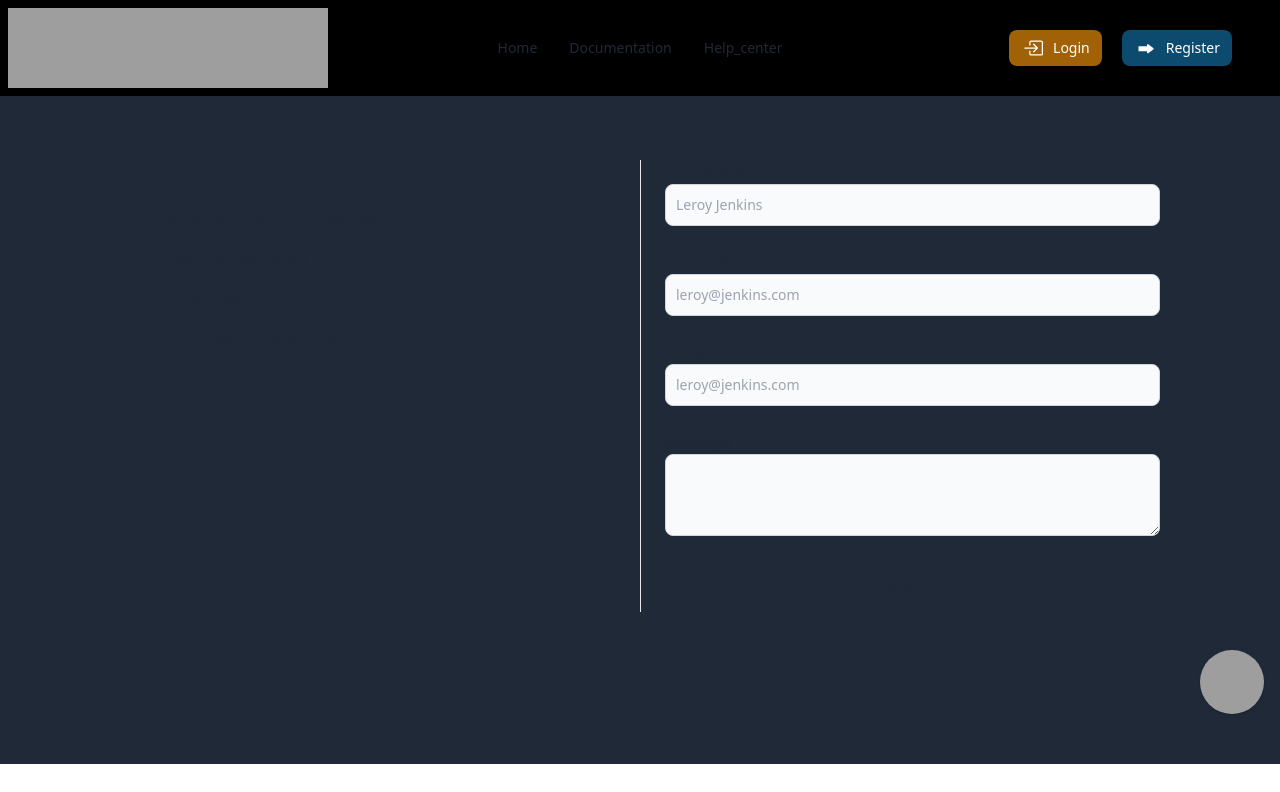
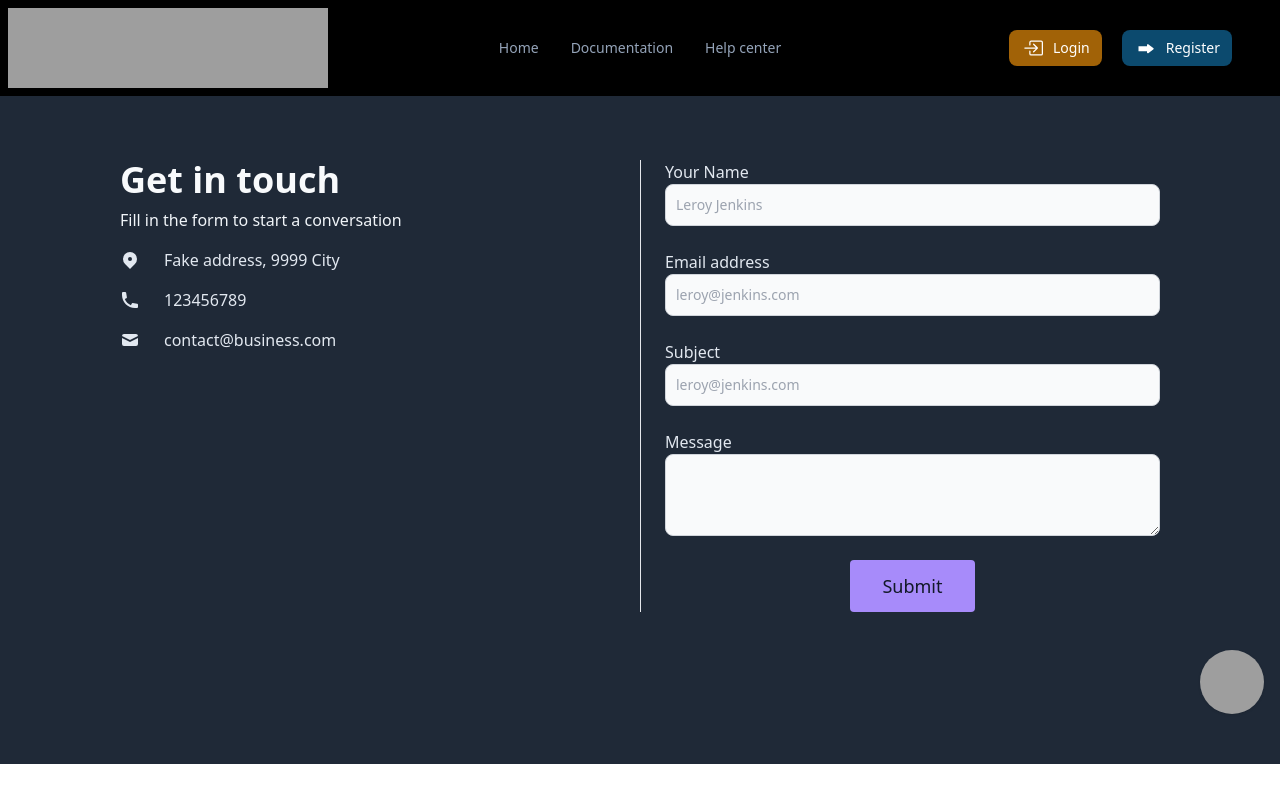
Before and after one commit to parvezislam45/Wizard-Stock-Exchange, a React (Vite) app in the folder front-end/wizzard-stock-exchange/: page /help-center in a window 1280 px wide. Shown: the top 792 px of the page. Built offline with nearby package versions, Linux system fonts and the light colour scheme; grey boxes are pictures that could not be loaded.

Commit message:
help center light theme

```diff
--- a/front-end/wizzard-stock-exchange/src/CustomerSuport/Customer.jsx
+++ b/front-end/wizzard-stock-exchange/src/CustomerSuport/Customer.jsx
@@ -4,12 +4,12 @@ const Customer = () => {
       <section className="py-6 dark:bg-gray-800 dark:text-gray-50 mt-10">
         <div className="grid max-w-6xl grid-cols-1 px-6 mx-auto lg:px-8 md:grid-cols-2 md:divide-x">
           <div className="py-6 md:py-0 md:px-6">
-            <h1 className="text-4xl font-bold">Get in touch</h1>
-            <p className="pt-2 pb-4">
+            <h1 className="text-4xl font-bold text-slate-50">Get in touch</h1>
+            <p className="text-slate-100 pt-2 pb-4">
               Fill in the form to start a conversation
             </p>
             <div className="space-y-4">
-              <p className="flex items-center">
+              <p className="flex items-center text-slate-200">
                 <svg
                   xmlns="http://www.w3.org/2000/svg"
                   viewBox="0 0 20 20"
@@ -25,7 +25,7 @@ const Customer = () => {
                 </svg>
                 <span>Fake address, 9999 City</span>
               </p>
-              <p className="flex items-center">
+              <p className="flex items-center text-slate-200">
                 <svg
                   xmlns="http://www.w3.org/2000/svg"
                   viewBox="0 0 20 20"
@@ -37,7 +37,7 @@ const Customer = () => {
                 </svg>
                 <span>123456789</span>
               </p>
-              <p className="flex items-center">
+              <p className="flex items-center text-slate-200">
                 <svg
                   xmlns="http://www.w3.org/2000/svg"
                   viewBox="0 0 20 20"
@@ -54,7 +54,7 @@ const Customer = () => {
           </div>
           <form className="flex flex-col py-6 space-y-6 md:py-0 md:px-6">
             <label className="block">
-              <span className="mb-1">Your Name</span>
+              <span className="text-slate-200 mb-1">Your Name</span>
               <input
                 type="text"
                 placeholder="Leroy Jenkins"
@@ -62,7 +62,7 @@ const Customer = () => {
               />
             </label>
             <label className="block">
-              <span className="mb-1">Email address</span>
+              <span className="text-slate-200 mb-1">Email address</span>
               <input
                 type="email"
                 placeholder="leroy@jenkins.com"
@@ -70,7 +70,7 @@ const Customer = () => {
               />
             </label>
             <label className="block">
-              <span className="mb-1">Subject</span>
+              <span className="text-slate-200 mb-1">Subject</span>
               <input
                 type="email"
                 placeholder="leroy@jenkins.com"
@@ -78,7 +78,7 @@ const Customer = () => {
               />
             </label>
             <label className="block">
-              <span className="mb-1">Message</span>
+              <span className="text-slate-200 mb-1">Message</span>
               <textarea
                 rows="3"
                 className="bg-gray-50 border border-gray-300 text-gray-900 text-sm rounded-lg focus:ring-blue-500 focus:border-blue-500 block w-full p-2.5 dark:bg-gray-700 dark:border-gray-600 dark:placeholder-gray-400 dark:text-white dark:focus:ring-blue-500 dark:focus:border-blue-500"
@@ -86,7 +86,7 @@ const Customer = () => {
             </label>
             <button
               type="button"
-              className="self-center px-8 py-3 text-lg rounded focus:ring hover:ring focus:ri dark:bg-violet-400 dark:text-gray-900 focus:ri hover:ri"
+              className="self-center px-8 py-3 text-lg rounded focus:ring hover:ring focus:ri bg-violet-400 text-gray-900 focus:ri hover:ri"
             >
               Submit
             </button>
--- a/front-end/wizzard-stock-exchange/src/Shered/Nav.jsx
+++ b/front-end/wizzard-stock-exchange/src/Shered/Nav.jsx
@@ -47,7 +47,7 @@ const Nav = () => {
           </Link>
         </div>
         <div className="navbar-center hidden lg:flex">
-          <ul className="menu menu-horizontal px-1">
+          <ul className="text-slate-400 menu menu-horizontal px-1">
             <li>
               <Link to="/">Home</Link>
             </li>
@@ -55,7 +55,7 @@ const Nav = () => {
               <Link to="documentation">Documentation</Link>
             </li>
             <li>
-              <Link to="help-center">Help_center</Link>
+              <Link to="help-center">Help center</Link>
             </li>
             {user || token ? (
               <>
```
